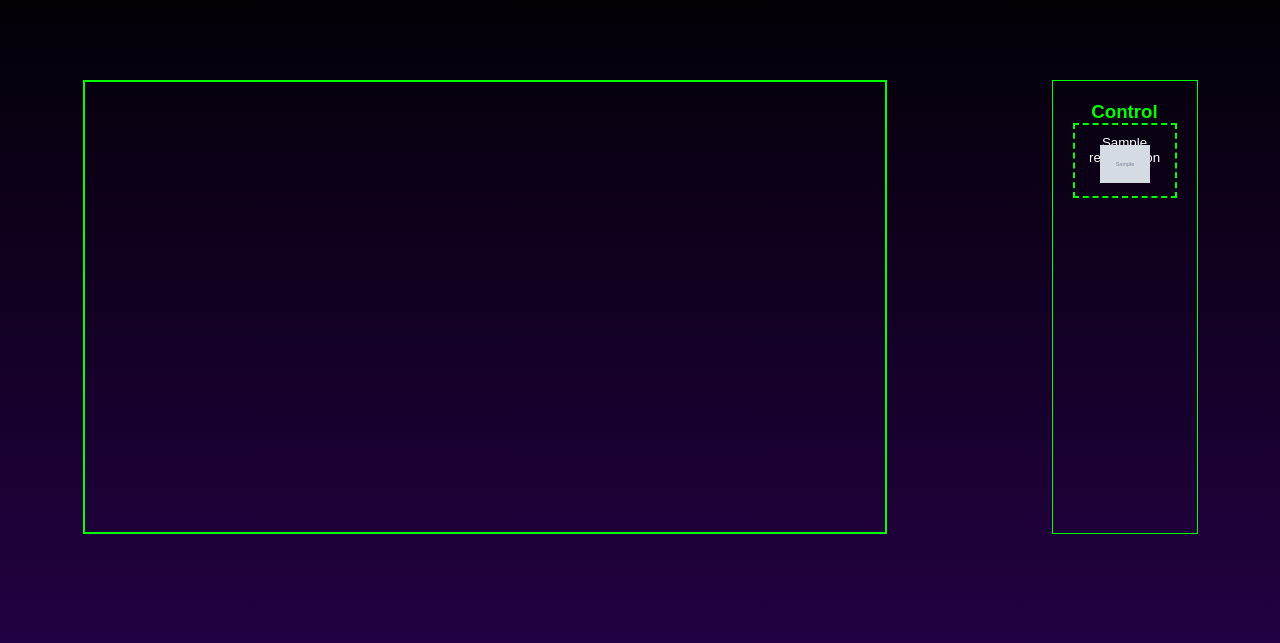
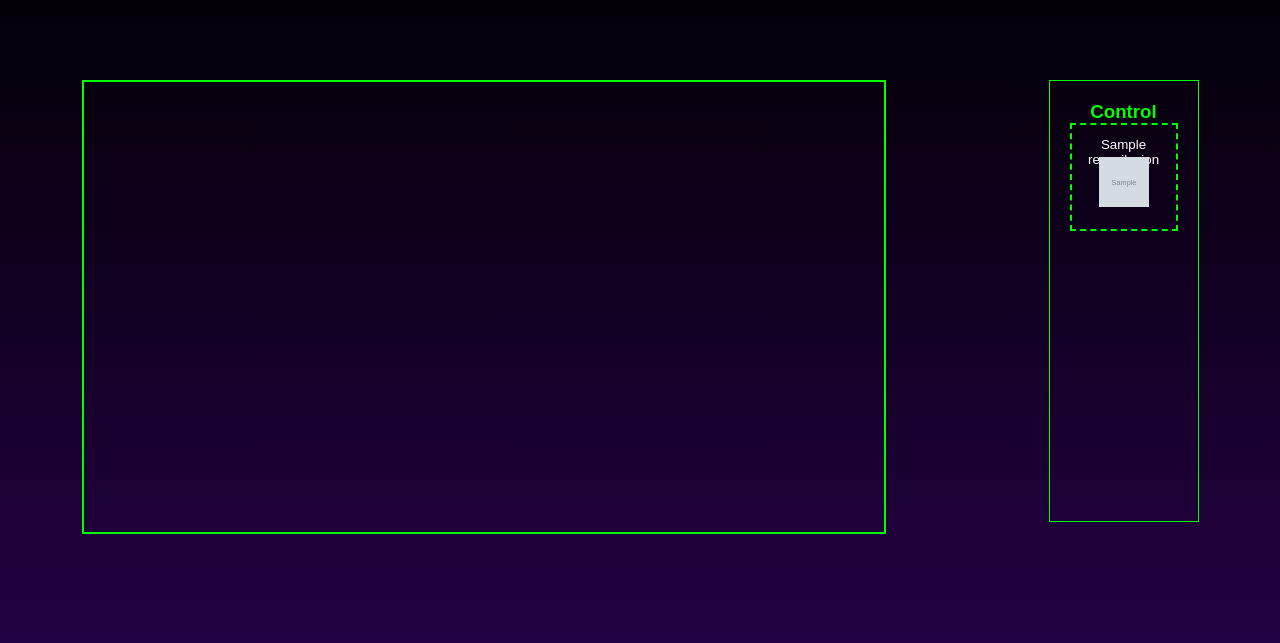
Before and after one commit to Angel-Ferri/Ferplay, a PHP site: page /canal.php in a window 1280 px wide. Shown: the part 67-710 px from the top of the page. Run offline with PHP 8.4, Linux system fonts and the light colour scheme; tables that the repository leaves empty or names only in its code hold one stand-in row (values such as "Sample post"); grey boxes marked "Sample" are stand-in pictures.

Commit message:
Update estilo.css

```diff
--- a/partes/estilo.css
+++ b/partes/estilo.css
@@ -70,10 +70,12 @@ body{
 .controlfor{
     border: rgb(0, 255, 0) solid 1px;
     padding: 20px;
-    max-width: 220px;
+    max-width: 240px;
     text-align: center;
     margin-left: auto;
     margin-right: auto;
+    height: 400px;
+    overflow-y: scroll;
 }
 
 .contacto{
@@ -107,6 +109,9 @@ button{
 .opcanal{
     max-width: 80px;
     text-align: center;
+    width: 80px;
+    height: 80px;
+    margin: 2px;
 }
 
 .opcanal:hover{
@@ -114,7 +119,9 @@ button{
 }
 
 .opcanal img{
-    margin-top: 5px;
+    margin-top: 15px;
+    width: 50px;
+    height: 50px;
     max-width: 50px;
     max-height: 50px;
 }
```
